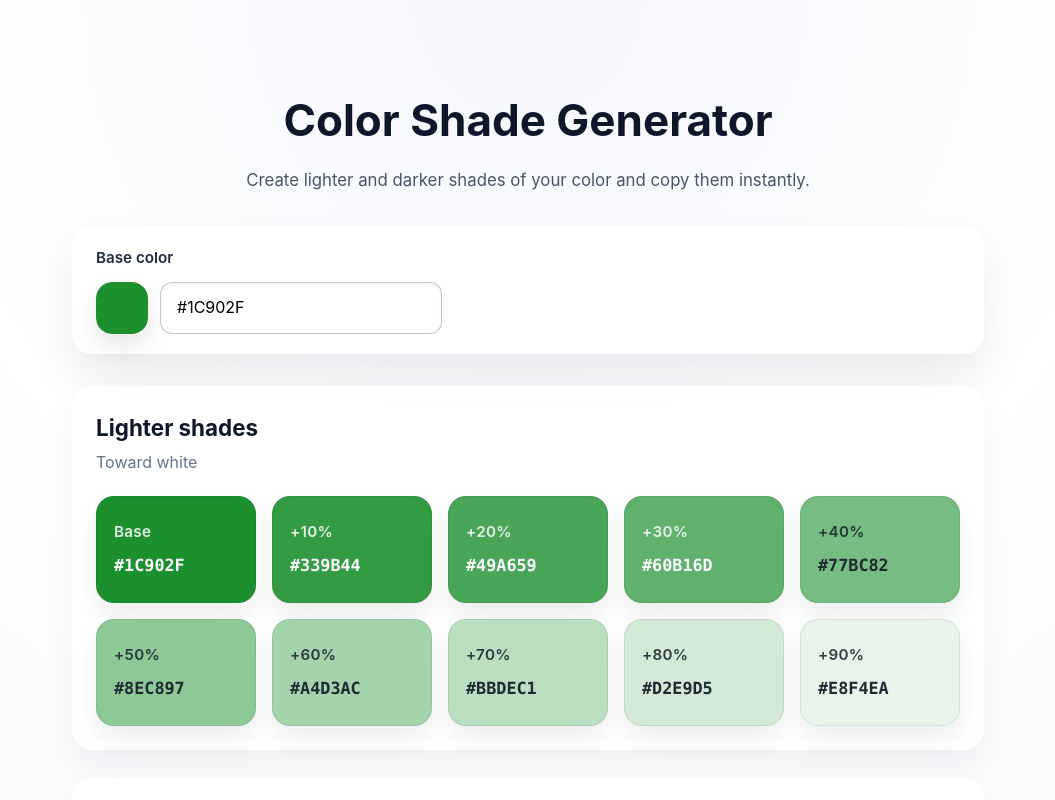
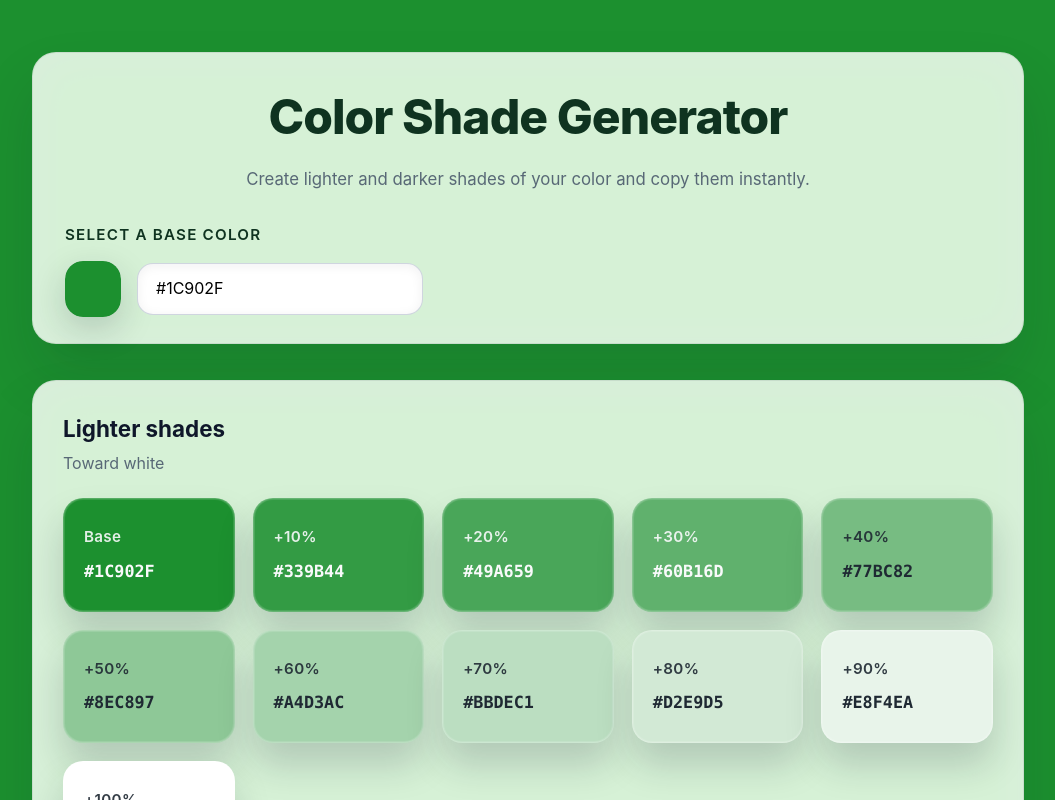
Before and after one commit to imranpollob/color-shades, a Next.js app: page / in a window 1280 px wide. Shown: the top 800 px of the page, without its empty margins (112-1167 px from the left). Built offline with nearby package versions, Linux system fonts and the light colour scheme.

Commit message:
added change background effect

```diff
--- a/app/globals.css
+++ b/app/globals.css
@@ -1,3 +1,20 @@
+
+
+
+:root {
+  --accent-color: #1c902f;
+  --accent-soft: #e8f7ec;
+  --accent-strong: #0f3320;
+  --accent-contrast: #f9fbff;
+  --page-background: #f4f6fb;
+  --surface-color: rgba(255, 255, 255, 0.84);
+  --surface-border: rgba(15, 23, 42, 0.08);
+  --surface-shadow: 0 32px 60px rgba(15, 23, 42, 0.12);
+  --surface-blur: saturate(180%) blur(26px);
+  --ink-primary: #0f172a;
+  --ink-muted: rgba(71, 85, 105, 0.88);
+}
+
 *, *::before, *::after {
   box-sizing: border-box;
 }
@@ -9,10 +26,11 @@ html, body {
 
 body {
   min-height: 100vh;
-  background: radial-gradient(circle at top, #f4f6fb 0%, #ffffff 45%, #f1f5f9 100%);
-  color: #0f172a;
+  background-color: var(--page-background);
+  color: var(--ink-primary);
   font-family: 'Inter', -apple-system, BlinkMacSystemFont, 'Segoe UI', sans-serif;
   line-height: 1.6;
+  transition: background-color 0.6s ease, color 0.3s ease;
 }
 
 button,
@@ -24,113 +42,145 @@ button {
   cursor: pointer;
 }
 
+main {
+  position: relative;
+  z-index: 1;
+}
+
 .container {
-  max-width: 960px;
+  max-width: 1040px;
   margin: 0 auto;
-  padding: 48px 24px 80px;
+  padding: 52px 24px 92px;
   display: flex;
   flex-direction: column;
-  gap: 32px;
+  gap: 36px;
 }
 
-.hero {
+.controls {
+  background: var(--surface-color);
+  border-radius: 24px;
+  padding: 26px 32px;
+  box-shadow: var(--surface-shadow);
+  display: flex;
+  flex-direction: column;
+  gap: 14px;
+  border: 1px solid var(--surface-border);
+  backdrop-filter: var(--surface-blur);
+}
+
+.controls-header {
+  display: flex;
+  flex-direction: column;
+  gap: 10px;
+  margin-bottom: 16px;
   text-align: center;
 }
 
-.hero h1 {
-  font-size: clamp(2rem, 6vw, 2.75rem);
-  margin-bottom: 12px;
+.controls-header h1 {
+  font-size: clamp(2.1rem, 5vw, 3rem);
+  margin: 0;
+  font-weight: 800;
+  letter-spacing: -0.02em;
+  color: var(--accent-strong);
 }
 
-.hero p {
+.controls-header p {
   margin: 0 auto;
-  max-width: 640px;
+  max-width: 620px;
   font-size: 1.05rem;
-  color: #475569;
-}
-
-.controls {
-  background: rgba(255, 255, 255, 0.95);
-  border-radius: 20px;
-  padding: 20px 24px;
-  box-shadow: 0 25px 45px rgba(15, 23, 42, 0.08);
-  display: flex;
-  flex-direction: column;
-  gap: 12px;
+  color: var(--ink-muted);
 }
 
 .control-label {
   font-weight: 600;
   font-size: 0.95rem;
-  color: #1e293b;
+  color: var(--accent-strong);
+  text-transform: uppercase;
+  letter-spacing: 0.08em;
 }
 
 .control-group {
   display: flex;
   flex-wrap: wrap;
-  gap: 12px;
+  gap: 16px;
   align-items: center;
 }
 
 .control-group input[type='color'] {
   border: none;
   background: none;
-  width: 52px;
-  height: 52px;
+  width: 56px;
+  height: 56px;
   padding: 0;
-  border-radius: 16px;
-  box-shadow: inset 0 0 0 1px rgba(15, 23, 42, 0.1), 0 12px 24px rgba(15, 23, 42, 0.1);
+  border-radius: 18px;
+  box-shadow: inset 0 0 0 1px rgba(15, 23, 42, 0.15), 0 12px 34px rgba(15, 23, 42, 0.18);
+  transition: transform 0.2s ease, box-shadow 0.3s ease;
 }
 
 .control-group input[type='color']::-webkit-color-swatch-wrapper {
   padding: 0;
-  border-radius: 16px;
+  border-radius: 18px;
 }
 
 .control-group input[type='color']::-webkit-color-swatch {
   border: none;
-  border-radius: 16px;
+  border-radius: 18px;
+}
+
+.control-group input[type='color']:hover {
+  transform: translateY(-2px);
+  box-shadow: inset 0 0 0 1px rgba(15, 23, 42, 0.18), 0 18px 38px rgba(15, 23, 42, 0.2);
 }
 
 .hex-input {
-  padding: 12px 16px;
+  padding: 12px 18px;
   font-size: 1rem;
   min-width: 160px;
-  border: 1px solid rgba(148, 163, 184, 0.6);
-  border-radius: 12px;
-  box-shadow: inset 0 2px 4px rgba(15, 23, 42, 0.05);
+  border: 1px solid rgba(148, 163, 184, 0.45);
+  border-radius: 16px;
+  box-shadow: inset 0 2px 12px rgba(15, 23, 42, 0.06);
+  transition: border-color 0.2s ease, box-shadow 0.3s ease;
+}
+
+.hex-input:focus-visible {
+  outline: none;
+  border-color: var(--accent-color);
+  box-shadow: 0 0 0 4px rgba(28, 144, 47, 0.14), inset 0 2px 10px rgba(15, 23, 42, 0.1);
 }
 
 .palette {
   display: flex;
   flex-direction: column;
-  gap: 28px;
+  gap: 32px;
 }
 
 .palette-row {
-  background: rgba(255, 255, 255, 0.92);
-  border-radius: 20px;
-  padding: 24px;
-  box-shadow: 0 18px 35px rgba(15, 23, 42, 0.05);
+  background: var(--surface-color);
+  border-radius: 24px;
+  padding: 30px;
+  box-shadow: var(--surface-shadow);
   display: flex;
   flex-direction: column;
-  gap: 20px;
+  gap: 22px;
+  border: 1px solid var(--surface-border);
+  backdrop-filter: var(--surface-blur);
 }
 
 .palette-row header h2 {
   margin: 0;
   font-size: 1.4rem;
+  font-weight: 700;
 }
 
 .palette-row header p {
   margin: 4px 0 0;
-  color: #64748b;
+  color: var(--ink-muted);
 }
 
 .shade-row {
   display: grid;
-  grid-template-columns: repeat(auto-fit, minmax(150px, 1fr));
-  gap: 16px;
+  grid-template-columns: repeat(auto-fit, minmax(160px, 1fr));
+  gap: 18px;
 }
 
 .shade-tile {
@@ -139,25 +189,26 @@ button {
   flex-direction: column;
   justify-content: center;
   gap: 8px;
-  padding: 24px 18px;
-  border: none;
-  border-radius: 18px;
-  background: var(--shade);
+  padding: 26px 20px;
+  border-radius: 20px;
+  background-color: var(--shade);
   color: var(--text);
   text-align: left;
   cursor: pointer;
-  box-shadow: inset 0 0 0 1px rgba(15, 23, 42, 0.08), 0 12px 24px rgba(15, 23, 42, 0.08);
-  transition: transform 0.15s ease, box-shadow 0.2s ease;
+  border: 1px solid rgba(255, 255, 255, 0.25);
+  box-shadow: inset 0 0 0 1px rgba(255, 255, 255, 0.12), 0 22px 36px rgba(15, 23, 42, 0.18);
+  transition: transform 0.2s ease, box-shadow 0.3s ease, border-color 0.3s ease;
 }
 
 .shade-tile:hover {
-  transform: translateY(-2px);
-  box-shadow: inset 0 0 0 1px rgba(15, 23, 42, 0.16), 0 18px 30px rgba(15, 23, 42, 0.1);
+  transform: translateY(-4px) scale(1.01);
+  box-shadow: inset 0 0 0 1px rgba(255, 255, 255, 0.2), 0 28px 44px rgba(15, 23, 42, 0.22);
+  border-color: rgba(255, 255, 255, 0.4);
 }
 
 .shade-tile:focus-visible {
-  outline: 2px solid rgba(59, 130, 246, 0.9);
-  outline-offset: 3px;
+  outline: none;
+  box-shadow: 0 0 0 4px rgba(28, 144, 47, 0.22), inset 0 0 0 1px rgba(255, 255, 255, 0.68);
 }
 
 .shade-label {
@@ -179,9 +230,9 @@ button {
   right: 12px;
   font-size: 0.75rem;
   font-weight: 700;
-  padding: 4px 8px;
+  padding: 5px 9px;
   border-radius: 999px;
-  background: rgba(15, 23, 42, 0.4);
+  background: rgba(0, 0, 0, 0.28);
   color: #f8fafc;
   letter-spacing: 0.04em;
 }
@@ -191,26 +242,32 @@ button {
   bottom: 28px;
   left: 50%;
   transform: translateX(-50%);
-  padding: 12px 20px;
-  background: #0f172a;
-  color: #f8fafc;
+  padding: 13px 22px;
+  background: var(--accent-color);
+  color: var(--accent-contrast);
   border-radius: 999px;
   box-shadow: 0 18px 45px rgba(15, 23, 42, 0.18);
   font-size: 0.95rem;
-  letter-spacing: 0.01em;
+  letter-spacing: 0.02em;
+  backdrop-filter: blur(6px);
 }
 
 @media (max-width: 720px) {
   .container {
-    padding: 32px 16px 56px;
+    padding: 36px 16px 68px;
   }
 
   .control-group {
     flex-direction: column;
     align-items: stretch;
+    gap: 18px;
   }
 
   .control-group input[type='color'] {
     align-self: flex-start;
   }
+
+  .palette-row {
+    padding: 26px;
+  }
 }
--- a/app/page.jsx
+++ b/app/page.jsx
@@ -50,10 +50,18 @@ function rgbToHex(r, g, b) {
   );
 }
 
+function mixHex(baseHex, targetHex, amount) {
+  const [r1, g1, b1] = hexToRgb(baseHex);
+  const [r2, g2, b2] = hexToRgb(targetHex);
+  const clamp = (value) => Math.min(255, Math.max(0, value));
+  const blend = (start, end) => clamp(Math.round(start + (end - start) * amount));
+  return rgbToHex(blend(r1, r2), blend(g1, g2), blend(b1, b2));
+}
+
 function generateLighterShades(hex, steps) {
   const [r, g, b] = hexToRgb(hex);
   const shades = [];
-  for (let i = 1; i <= steps - 1; i++) {
+  for (let i = 1; i <= steps; i++) {
     const factor = i / steps;
     const newR = Math.round(r + (255 - r) * factor);
     const newG = Math.round(g + (255 - g) * factor);
@@ -66,7 +74,7 @@ function generateLighterShades(hex, steps) {
 function generateDarkerShades(hex, steps) {
   const [r, g, b] = hexToRgb(hex);
   const shades = [];
-  for (let i = 1; i <= steps - 1; i++) {
+  for (let i = 1; i <= steps; i++) {
     const factor = i / steps;
     const newR = Math.round(r * (1 - factor));
     const newG = Math.round(g * (1 - factor));
@@ -111,6 +119,10 @@ export default function Page() {
   const [copiedHex, setCopiedHex] = useState('');
   const [toastMessage, setToastMessage] = useState('');
   const toastTimerRef = useRef(null);
+  const [activeColor, setActiveColor] = useState(DEFAULT_COLOR);
+  const originalBodyBackgroundRef = useRef('');
+  const originalBodyTransitionRef = useRef('');
+  const originalRootBackgroundRef = useRef('');
 
   const { lighterTiles, darkerTiles } = useMemo(() => {
     const lighter = generateLighterShades(color, LIGHT_SHADES);
@@ -144,6 +156,28 @@ export default function Page() {
       clearTimeout(toastTimerRef.current);
     }
   }, []);
+
+  useEffect(() => {
+    originalBodyBackgroundRef.current = document.body.style.backgroundColor;
+    originalBodyTransitionRef.current = document.body.style.transition;
+    document.body.style.transition = 'background-color 0.6s ease';
+    const computed = getComputedStyle(document.documentElement);
+    originalRootBackgroundRef.current = computed.getPropertyValue('--page-background');
+
+    return () => {
+      document.body.style.backgroundColor = originalBodyBackgroundRef.current;
+      document.body.style.transition = originalBodyTransitionRef.current;
+      if (originalRootBackgroundRef.current) {
+        document.documentElement.style.setProperty('--page-background', originalRootBackgroundRef.current);
+      }
+    };
+  }, []);
+
+  useEffect(() => {
+    const nextBackground = activeColor;
+    document.body.style.backgroundColor = nextBackground;
+    document.documentElement.style.setProperty('--page-background', nextBackground);
+  }, [activeColor]);
 
   const showToast = useCallback((message) => {
     if (toastTimerRef.current) {
@@ -179,6 +213,7 @@ export default function Page() {
     const normalized = normalizeHex(next);
     if (normalized) {
       setColor(normalized);
+      setActiveColor(normalized);
     }
   }, []);
 
@@ -190,10 +225,13 @@ export default function Page() {
     const next = normalizeHex(event.target.value);
     if (next) {
       setColor(next);
+      setActiveColor(next);
     }
   }, []);
 
   const copyShade = useCallback(async (hex) => {
+    setActiveColor(hex);
+
     if (!navigator?.clipboard) {
       showToast('Clipboard access is unavailable in this browser.');
       return;
@@ -210,16 +248,15 @@ export default function Page() {
   }, [showToast]);
   return (
     <main className="container">
-      <section className="hero">
-        <h1>Color Shade Generator</h1>
-        <p>
-          Create lighter and darker shades of your color and copy them instantly.
-        </p>
-      </section>
-
       <section className="controls" aria-label="Color input controls">
+        <header className="controls-header">
+          <h1>Color Shade Generator</h1>
+          <p>
+            Create lighter and darker shades of your color and copy them instantly.
+          </p>
+        </header>
         <label className="control-label" htmlFor="color-picker">
-          Base color
+          Select a Base Color
         </label>
         <div className="control-group">
           <input
```
Also changed, not shown: 1 other file (tests, documents, lock files or other folders).
